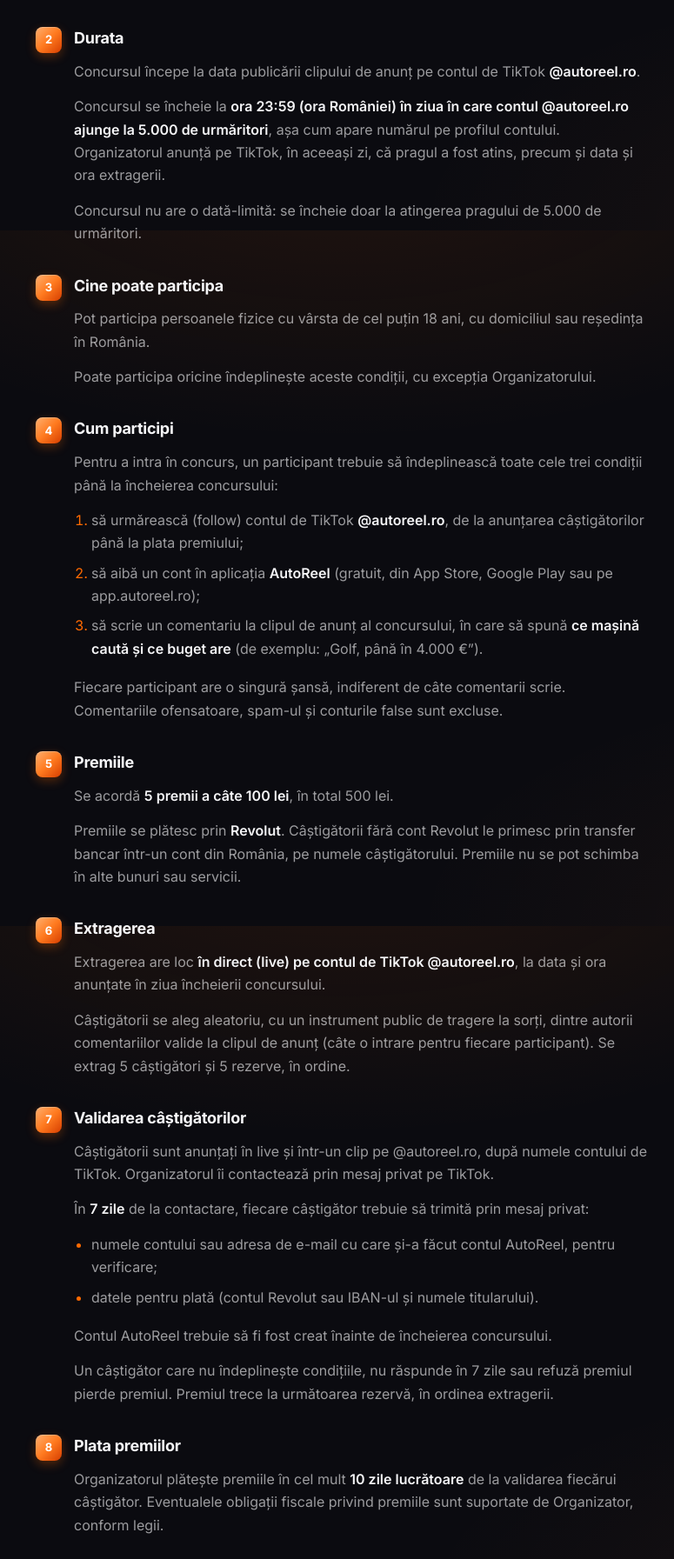
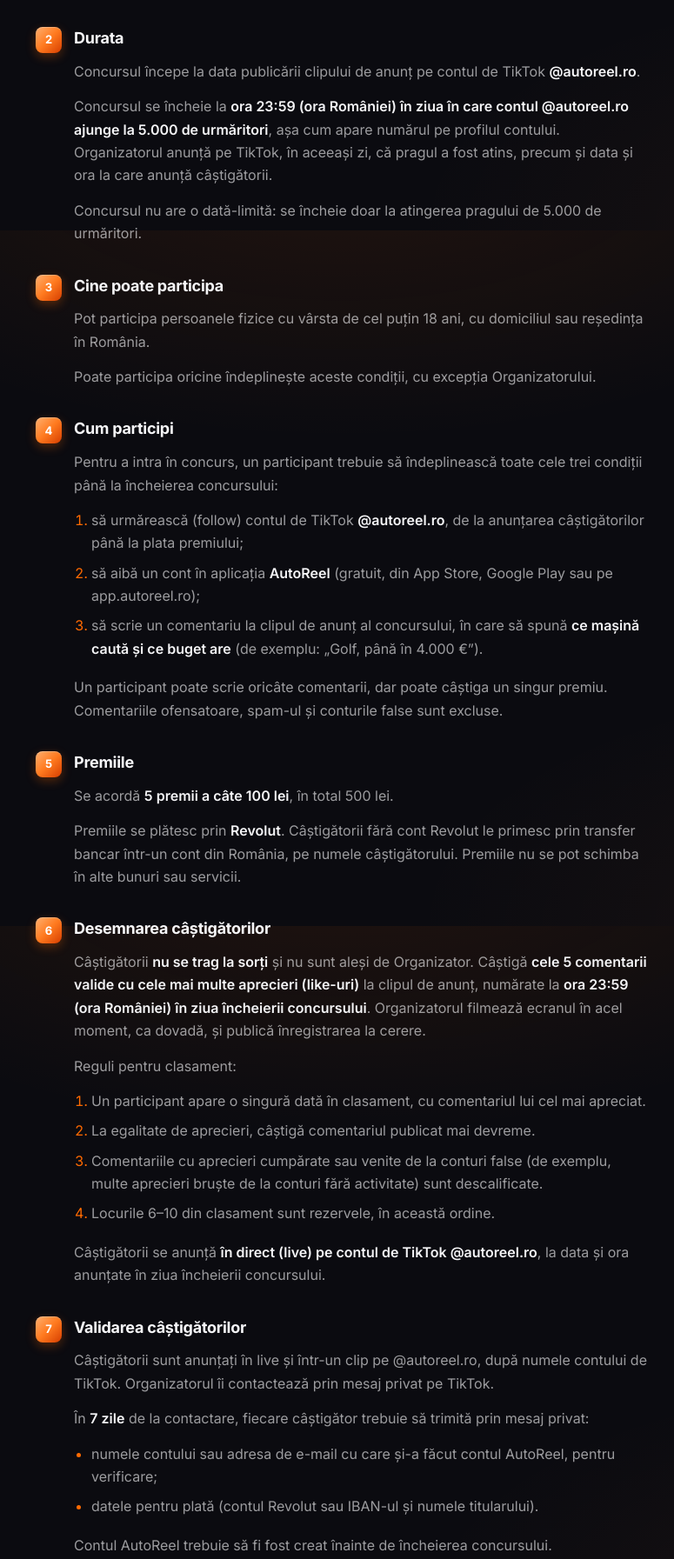
Before and after one commit to Vene95/autoreel-deeplinks, a plain HTML site: page concurs.html in a window 1280 px wide. Shown: the part 535-2328 px from the top of the page at 87% size, without its empty margins (247-1022 px from the left). Drawn offline with Linux system fonts and the light colour scheme.

Commit message:
Concursul TikTok: câștigă cele mai apreciate 5 comentarii, fără tragere la sorți
Co-Authored-By: Claude Opus 5.5 <noreply@anthropic.com>

```diff
--- a/concurs.html
+++ b/concurs.html
@@ -4,13 +4,13 @@
   <meta charset="UTF-8">
   <meta name="viewport" content="width=device-width, initial-scale=1">
   <title>Regulamentul concursului „100 lei pentru 5 dintre voi” — AutoReel</title>
-  <meta name="description" content="Regulamentul concursului AutoReel de pe TikTok: 5 premii a câte 100 lei, trase la sorți la 5.000 de urmăritori.">
+  <meta name="description" content="Regulamentul concursului AutoReel de pe TikTok: 5 premii a câte 100 lei pentru cele mai apreciate 5 comentarii, la 5.000 de urmăritori.">
   <meta name="theme-color" content="#FF6A00">
   <link rel="icon" type="image/png" href="/favicon.png">
   <link rel="apple-touch-icon" href="/apple-touch-icon.png">
   <link rel="canonical" href="https://autoreel.ro/concurs.html">
   <meta property="og:title" content="Regulamentul concursului „100 lei pentru 5 dintre voi” — AutoReel">
-  <meta property="og:description" content="Regulamentul concursului AutoReel de pe TikTok: 5 premii a câte 100 lei, trase la sorți la 5.000 de urmăritori.">
+  <meta property="og:description" content="Regulamentul concursului AutoReel de pe TikTok: 5 premii a câte 100 lei pentru cele mai apreciate 5 comentarii, la 5.000 de urmăritori.">
   <meta property="og:type" content="website">
   <meta property="og:url" content="https://autoreel.ro/concurs.html">
   <meta property="og:image" content="https://autoreel.ro/og-image.png">
@@ -20,7 +20,7 @@
   <meta property="og:site_name" content="AutoReel">
   <meta name="twitter:card" content="summary_large_image">
   <meta name="twitter:title" content="Regulamentul concursului „100 lei pentru 5 dintre voi” — AutoReel">
-  <meta name="twitter:description" content="Regulamentul concursului AutoReel de pe TikTok: 5 premii a câte 100 lei, trase la sorți la 5.000 de urmăritori.">
+  <meta name="twitter:description" content="Regulamentul concursului AutoReel de pe TikTok: 5 premii a câte 100 lei pentru cele mai apreciate 5 comentarii, la 5.000 de urmăritori.">
   <meta name="twitter:image" content="https://autoreel.ro/og-image.png">
   <link rel="preconnect" href="https://fonts.googleapis.com">
   <link rel="preconnect" href="https://fonts.gstatic.com" crossorigin>
@@ -57,7 +57,7 @@
   </header>
 
   <main class="container-narrow">
-    <span class="updated">Publicat: 19 noiembrie 2026</span>
+    <span class="updated">Ultima actualizare: 19 noiembrie 2026</span>
     <h1>Regulamentul concursului „100 lei pentru 5 dintre voi” (AutoReel pe TikTok)</h1>
 
     <div class="section">
@@ -71,7 +71,7 @@
       <div class="num">2</div>
       <h2>Durata</h2>
       <p>Concursul începe la data publicării clipului de anunț pe contul de TikTok <strong>@autoreel.ro</strong>.</p>
-      <p>Concursul se încheie la <strong>ora 23:59 (ora României) în ziua în care contul @autoreel.ro ajunge la 5.000 de urmăritori</strong>, așa cum apare numărul pe profilul contului. Organizatorul anunță pe TikTok, în aceeași zi, că pragul a fost atins, precum și data și ora extragerii.</p>
+      <p>Concursul se încheie la <strong>ora 23:59 (ora României) în ziua în care contul @autoreel.ro ajunge la 5.000 de urmăritori</strong>, așa cum apare numărul pe profilul contului. Organizatorul anunță pe TikTok, în aceeași zi, că pragul a fost atins, precum și data și ora la care anunță câștigătorii.</p>
       <p>Concursul nu are o dată-limită: se încheie doar la atingerea pragului de 5.000 de urmăritori.</p>
     </div>
 
@@ -91,7 +91,7 @@
         <li>să aibă un cont în aplicația <strong>AutoReel</strong> (gratuit, din App Store, Google Play sau pe app.autoreel.ro);</li>
         <li>să scrie un comentariu la clipul de anunț al concursului, în care să spună <strong>ce mașină caută și ce buget are</strong> (de exemplu: „Golf, până în 4.000 €”).</li>
       </ol>
-      <p>Fiecare participant are o singură șansă, indiferent de câte comentarii scrie. Comentariile ofensatoare, spam-ul și conturile false sunt excluse.</p>
+      <p>Un participant poate scrie oricâte comentarii, dar poate câștiga un singur premiu. Comentariile ofensatoare, spam-ul și conturile false sunt excluse.</p>
     </div>
 
     <div class="section">
@@ -103,9 +103,16 @@
 
     <div class="section">
       <div class="num">6</div>
-      <h2>Extragerea</h2>
-      <p>Extragerea are loc <strong>în direct (live) pe contul de TikTok @autoreel.ro</strong>, la data și ora anunțate în ziua încheierii concursului.</p>
-      <p>Câștigătorii se aleg aleatoriu, cu un instrument public de tragere la sorți, dintre autorii comentariilor valide la clipul de anunț (câte o intrare pentru fiecare participant). Se extrag 5 câștigători și 5 rezerve, în ordine.</p>
+      <h2>Desemnarea câștigătorilor</h2>
+      <p>Câștigătorii <strong>nu se trag la sorți</strong> și nu sunt aleși de Organizator. Câștigă <strong>cele 5 comentarii valide cu cele mai multe aprecieri (like-uri)</strong> la clipul de anunț, numărate la <strong>ora 23:59 (ora României) în ziua încheierii concursului</strong>. Organizatorul filmează ecranul în acel moment, ca dovadă, și publică înregistrarea la cerere.</p>
+      <p>Reguli pentru clasament:</p>
+      <ol>
+        <li>Un participant apare o singură dată în clasament, cu comentariul lui cel mai apreciat.</li>
+        <li>La egalitate de aprecieri, câștigă comentariul publicat mai devreme.</li>
+        <li>Comentariile cu aprecieri cumpărate sau venite de la conturi false (de exemplu, multe aprecieri bruște de la conturi fără activitate) sunt descalificate.</li>
+        <li>Locurile 6–10 din clasament sunt rezervele, în această ordine.</li>
+      </ol>
+      <p>Câștigătorii se anunță <strong>în direct (live) pe contul de TikTok @autoreel.ro</strong>, la data și ora anunțate în ziua încheierii concursului.</p>
     </div>
 
     <div class="section">
@@ -118,7 +125,7 @@
         <li>datele pentru plată (contul Revolut sau IBAN-ul și numele titularului).</li>
       </ul>
       <p>Contul AutoReel trebuie să fi fost creat înainte de încheierea concursului.</p>
-      <p>Un câștigător care nu îndeplinește condițiile, nu răspunde în 7 zile sau refuză premiul pierde premiul. Premiul trece la următoarea rezervă, în ordinea extragerii.</p>
+      <p>Un câștigător care nu îndeplinește condițiile, nu răspunde în 7 zile sau refuză premiul pierde premiul. Premiul trece la următoarea rezervă, în ordinea clasamentului.</p>
     </div>
 
     <div class="section">
@@ -137,7 +144,7 @@
     <div class="section">
       <div class="num">10</div>
       <h2>Alte prevederi</h2>
-      <p>Prin participare, participanții acceptă acest regulament. Organizatorul poate modifica regulamentul doar cu anunț public pe @autoreel.ro, fără să afecteze premiile sau șansele participanților deja înscriși.</p>
+      <p>Prin participare, participanții acceptă acest regulament. Organizatorul poate modifica regulamentul doar cu anunț public pe @autoreel.ro, fără să afecteze premiile sau modul de desemnare a câștigătorilor.</p>
       <p>Concursul se poate încheia înainte de termen doar din motive de forță majoră sau dacă TikTok închide contul @autoreel.ro. În acest caz, Organizatorul anunță public cum se acordă premiile.</p>
       <p>Eventualele reclamații se trimit la victor@autoreel.ro, până la data plății premiilor.</p>
     </div>
```
